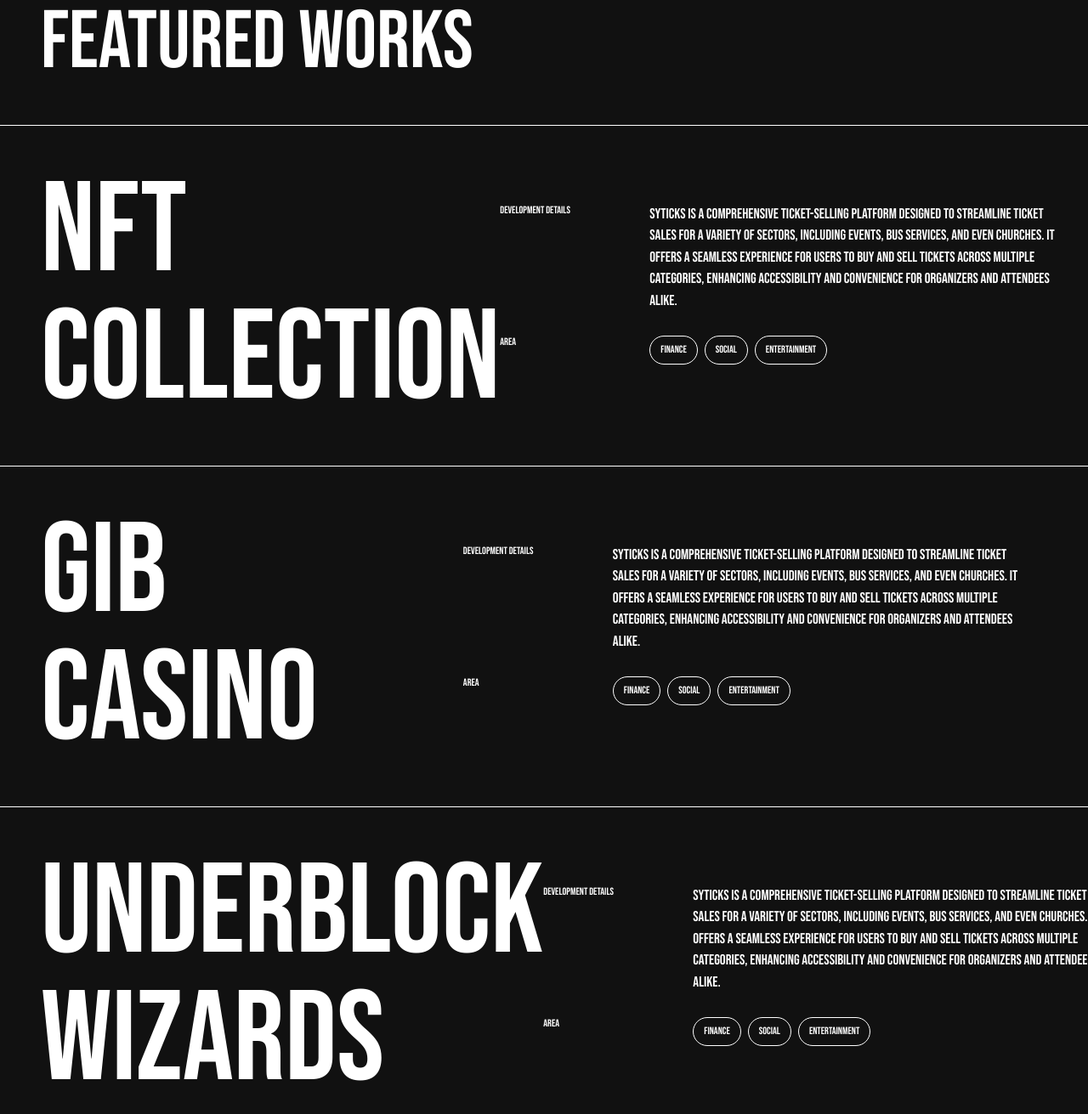
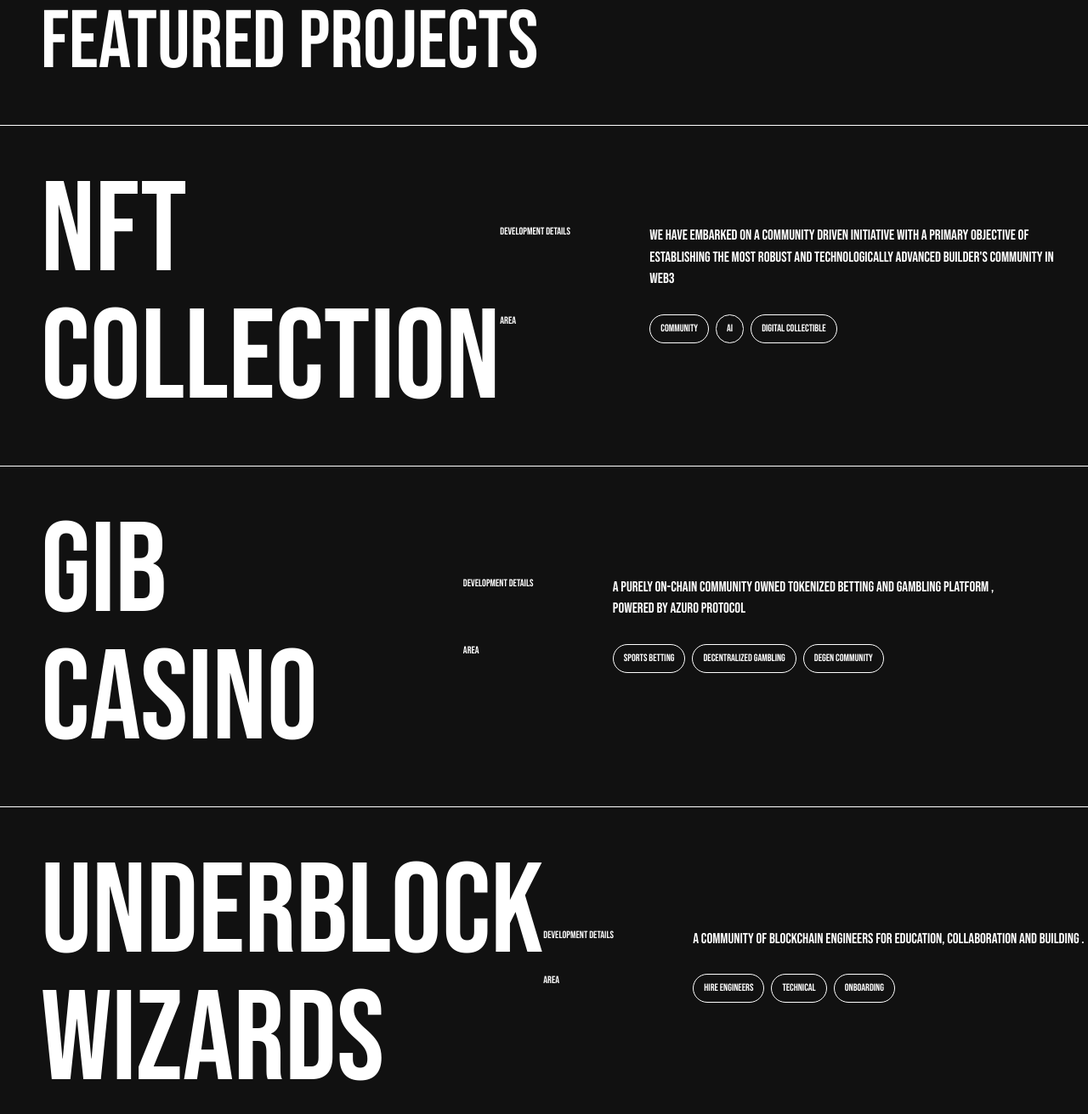
Before and after one commit to Marvelousmicheal/aiyuki, a website built with Vite: page index.html in a window 1280 px wide. Shown: the part 1017-2328 px from the top of the page at 85% size. Built offline with nearby package versions, Linux system fonts and the light colour scheme.

Commit message:
update: build this shit

```diff
--- a/index.html
+++ b/index.html
@@ -48,13 +48,13 @@
             <div>Home</div>
           </a>
           <a
-            href="/about"
+            href="#works"
             class="nav-link will-change-transform tracking-[4px] hover:tracking-[0px] transition-all selection:cursor-pointer"
           >
             <div>Projects</div>
           </a>
           <a
-            href="/project"
+            href="#community"
             class="nav-link will-change-transform tracking-[4px] hover:tracking-[0px] transition-all selection:cursor-pointer"
           >
             <div>Communities</div>
@@ -95,7 +95,7 @@
 
 
     <section id="works" class="w-full md:pb-[11.25rem] mt-32 pb-7">
-      <h1 class="pb-[3rem] text-8xl md:px-[3rem] px-4">Featured works</h1>
+      <h1 class="pb-[3rem] text-8xl md:px-[3rem] px-4">Featured Projects</h1>
       <main class="flex items-center justify-center">
         <div class="md:w-screen w-full flex flex-col justify-center">
           <div class="bg-white animated-width h-[1px]"></div>
@@ -112,12 +112,7 @@
                 >
                   <p class="text-xs w-[10rem]">Development Details</p>
                   <p class="md:text-[17px] md:w-[30rem]">
-                    Syticks is a comprehensive ticket-selling platform designed
-                    to streamline ticket sales for a variety of sectors,
-                    including events, bus services, and even churches. It offers
-                    a seamless experience for users to buy and sell tickets
-                    across multiple categories, enhancing accessibility and
-                    convenience for organizers and attendees alike.
+                    We have embarked on a community driven initiative with a primary objective of establishing the most robust and technologically advanced builder's community in web3
                   </p>
                 </div>
                 <div
@@ -128,17 +123,17 @@
                     <p
                       class="border-white border px-3 py-2 text-xs rounded-full"
                     >
-                      Finance
+                      Community
                     </p>
                     <p
                       class="border-white border px-3 py-2 text-xs rounded-full"
                     >
-                      Social
+                      AI
                     </p>
                     <p
                       class="border-white border px-3 py-2 text-xs rounded-full"
                     >
-                      Entertainment
+                     Digital Collectible
                     </p>
                   </div>
                 </div>
@@ -163,12 +158,7 @@
                 >
                   <p class="text-xs w-[10rem]">Development Details</p>
                   <p class="md:text-[17px] md:w-[30rem]">
-                    Syticks is a comprehensive ticket-selling platform designed
-                    to streamline ticket sales for a variety of sectors,
-                    including events, bus services, and even churches. It offers
-                    a seamless experience for users to buy and sell tickets
-                    across multiple categories, enhancing accessibility and
-                    convenience for organizers and attendees alike.
+                    A purely on-chain community owned tokenized betting and gambling platform , powered by Azuro protocol
                   </p>
                 </div>
                 <div
@@ -179,17 +169,17 @@
                     <p
                       class="border-white border px-3 py-2 text-xs rounded-full"
                     >
-                      Finance
+                      Sports Betting
                     </p>
                     <p
                       class="border-white border px-3 py-2 text-xs rounded-full"
                     >
-                      Social
+                      Decentralized gambling
                     </p>
                     <p
                       class="border-white border px-3 py-2 text-xs rounded-full"
                     >
-                      Entertainment
+                      Degen Community
                     </p>
                   </div>
                 </div>
@@ -214,12 +204,7 @@
                 >
                   <p class="text-xs w-[10rem]">Development Details</p>
                   <p class="md:text-[17px] md:w-[30rem]">
-                    Syticks is a comprehensive ticket-selling platform designed
-                    to streamline ticket sales for a variety of sectors,
-                    including events, bus services, and even churches. It offers
-                    a seamless experience for users to buy and sell tickets
-                    across multiple categories, enhancing accessibility and
-                    convenience for organizers and attendees alike.
+                    A community of Blockchain Engineers for Education, collaboration and building .
                   </p>
                 </div>
                 <div
@@ -230,17 +215,17 @@
                     <p
                       class="border-white border px-3 py-2 text-xs rounded-full"
                     >
-                      Finance
+                    Hire Engineers
                     </p>
                     <p
                       class="border-white border px-3 py-2 text-xs rounded-full"
                     >
-                      Social
+                    Technical
                     </p>
                     <p
                       class="border-white border px-3 py-2 text-xs rounded-full"
                     >
-                      Entertainment
+                    Onboarding
                     </p>
                   </div>
                 </div>
@@ -251,7 +236,7 @@
       </main>
     </section>
 
-    <section class="md:px-[3rem] px-4 my-[5rem]">
+    <section class="md:px-[3rem] px-4 my-[5rem]" id="community">
       <div class="md:text-[5rem] text-[3rem] md:leading-[4rem]  leading-[3rem] text-center">
         join our community to <br class="md:block hidden" />
         contribute and connect with people
```
Also changed, not shown: public/slider1.jpg, public/slider11.gif (deleted), public/slider22.gif (deleted), public/slider3.jpg, public/y1.gif (deleted), public/y3.gif (deleted), 4 other files.
